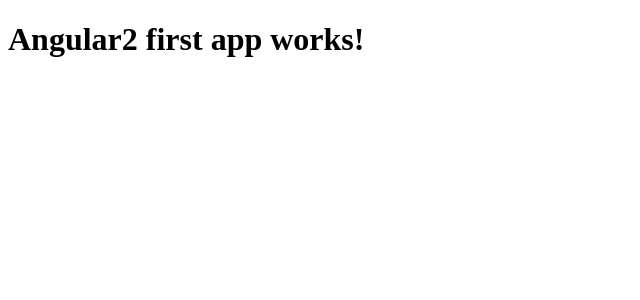
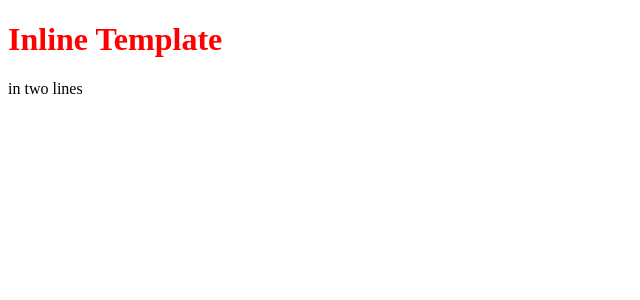
Before and after one commit to jvalentik/angular2-first-app, an Angular app: page / in a window 1280 px wide. Shown: the top 300 px of the page, without its empty margins (0-640 px from the left). Built offline with nearby package versions, Linux system fonts and the light colour scheme.

Commit message:
inline templates, styles

```diff
--- a/src/app/app.component.html
+++ /dev/null
@@ -1,3 +0,0 @@
-<h1>
-  {{title}}
-</h1>
--- a/src/app/app.component.ts
+++ b/src/app/app.component.ts
@@ -1,10 +1,18 @@
-import { Component } from '@angular/core';
+import {Component} from '@angular/core';
 
 @Component({
-  selector: 'first-app',
-  templateUrl: 'app.component.html',
-  styleUrls: ['app.component.css']
-})
+    selector: 'first-app',
+    template: `
+            <h1>Inline Template</h1>
+            <p>in two lines</p>
+    `,
+    styles: [`
+    h1 {
+      color: red;
+    }
+    `]
+  }
+)
 export class AppComponent {
   title = 'Angular2 first app works!';
 }
```
Also changed, not shown: src/app/app.component.css (deleted).
